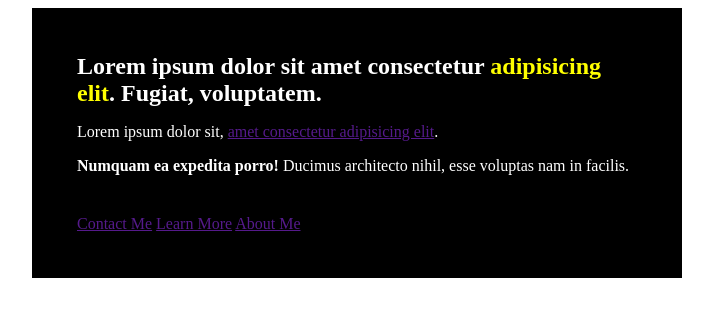
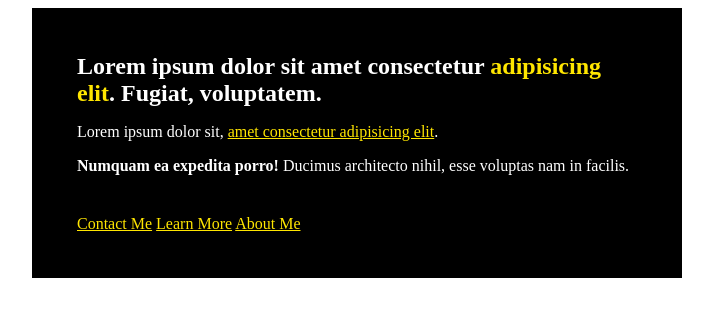
Before and after one commit to Akshay-Tarde/css-fundamentals, a plain HTML site: page index.html in a window 1280 px wide. Shown: the whole page, without its empty margins (283-996 px from the left). Drawn offline with Linux system fonts and the light colour scheme.

```diff
--- a/styles.css
+++ b/styles.css
@@ -29,5 +29,18 @@ h2 {
 strong {}
 
 .accent {
-    color: yellow;
+    color: #FFE600;
 }
+
+a {
+    color: #ffe600;
+}
+
+a:focus,
+a:hover {
+    color: aquamarine;
+}
+
+a:active {
+    color: tomato;
+}
```
